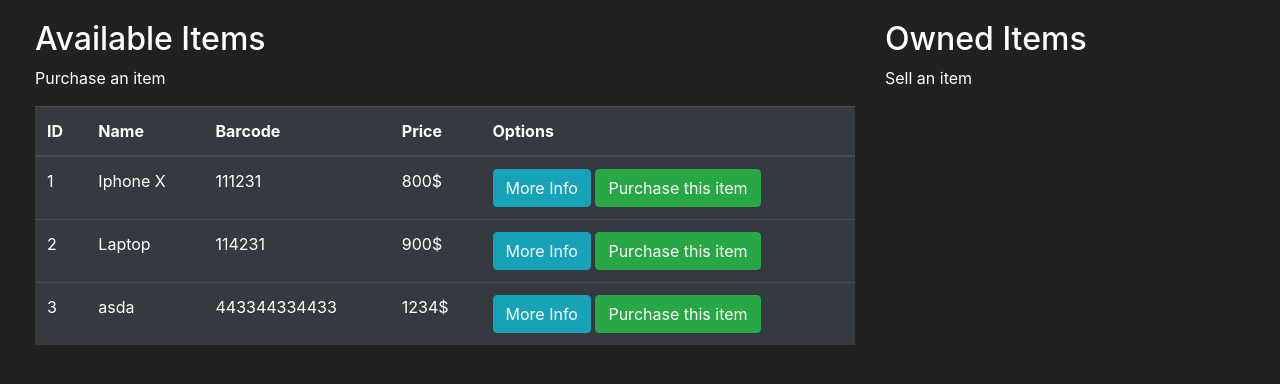
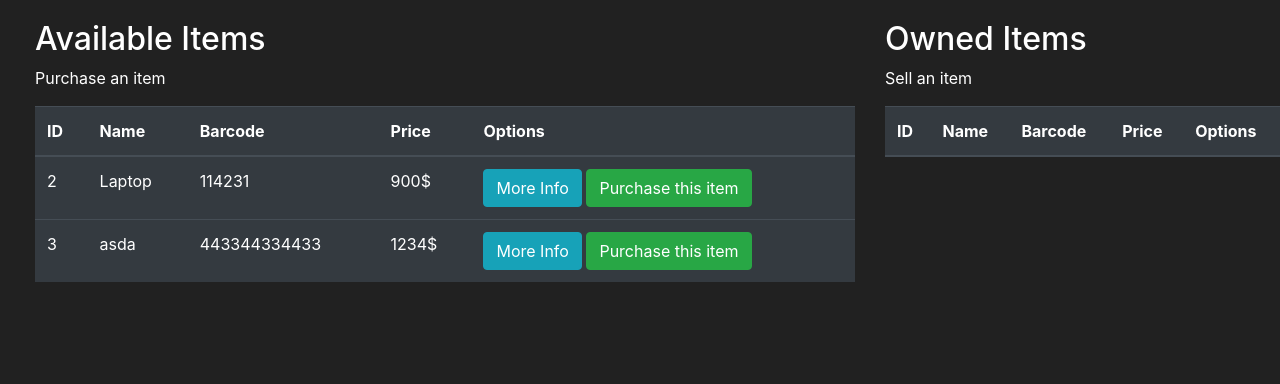
Before and after one commit to Bunyod16/marketplace_flask, a Flask app: page /market in a window 1280 px wide. Shown: the part 56-440 px from the top of the page. Run offline with Flask 2, Linux system fonts and the light colour scheme; a user stored in the database is signed in; data comes from the database, SQL or seed files in the repository; both versions use the stored data as it was after the commit; lists and menus that the app fills with data are empty; some libraries are stand-ins or nearby versions.

Commit message:
User can sell owned items

```diff
--- a/market/forms.py
+++ b/market/forms.py
@@ -16,6 +16,9 @@ class RegisterForm(FlaskForm):
 		if email_address:
 			raise ValidationError('Email address already used')
 
+	def can_purchase(self, item_object):
+		return self.budget >= item_object.price
+
 	username = StringField(label='User Name:', validators=[Length(min=2,max=30), DataRequired()])
 	email_address = StringField(label='Email:', validators=[Email(), DataRequired()])
 	password1 = PasswordField(label='Password:', validators=[Length(min=6), DataRequired()])
--- a/market/models.py
+++ b/market/models.py
@@ -20,9 +20,13 @@ class User(db.Model, UserMixin):
 			return f'{str(self.budget)[:-3]},{str(self.budget)[-3:]}$'
 		else:
 			return f'{self.budget}$'
+
 	@property
 	def password(self):
 		return self.password()
+
+	def can_purchase(self, item_obj):
+		return (self.budget >= item_obj.price)
 
 	@password.setter
 	def password(self, plain_text_password):
--- a/market/routes.py
+++ b/market/routes.py
@@ -1,7 +1,7 @@
 from market import app
 from flask import render_template, redirect, url_for, flash, request
 from market.models import Item, User
-from market.forms import RegisterForm, LoginForm, Purchase_Item_Form
+from market.forms import RegisterForm, LoginForm, Purchase_Item_Form, Sell_Item_Form
 from market import db
 from flask_login import login_user, logout_user, login_required, current_user
 
@@ -14,15 +14,32 @@ def home_page():
 @login_required
 def market_page():
 	purchase_form = Purchase_Item_Form()
+	sell_form = Sell_Item_Form()
 	if request.method == 'POST':
 		purchased_item = request.form.get('purchased_item')
 		p_item_object = Item.query.filter_by(name=purchased_item).first()
 		if p_item_object:
-			p_item_object.owner = current_user.id
-			current_user.budget = current_user.budget - p_item_object.price
-			db.session.commit()
-	items = Item.query.all()
-	return render_template("market.html", items=items, purchase_form=purchase_form)
+				if (current_user.can_purchase(p_item_object)):
+					p_item_object.owner = current_user.id
+					current_user.budget = current_user.budget - p_item_object.price
+					db.session.commit()
+					flash(f"You have purchased {p_item_object.name} for {p_item_object.price}", category="success")
+				else:
+					flash(f"You don't have enough funds to purchase {p_item_object.name}", category="danger")
+				purchased_item = request.form.get('purchased_item')
+		sell_item = request.form.get('sell_item')
+		s_item_object = Item.query.filter_by(name=sell_item).first()
+		if s_item_object:
+				current_user.budget += s_item_object.price
+				s_item_object.owner = None
+				db.session.commit()
+				flash(f"You have sold {s_item_object.name} for {s_item_object.price}", category="success")
+		return redirect(url_for('market_page'))
+
+	if request.method == 'GET':
+		items = Item.query.filter_by(owner=None)
+		owned_items = Item.query.filter_by(owner=current_user.id)
+		return render_template("market.html", items=items, purchase_form=purchase_form, sell_form=sell_form, owned_items=owned_items)
 
 @app.route('/register', methods=['GET', 'POST'])
 def register_page():
--- a/market/templates/includes/items_modals.html
+++ b/market/templates/includes/items_modals.html
@@ -49,7 +49,7 @@
 		<form method="POST">
 			{{ purchase_form.hidden_tag() }}
 		<h4 class="text-center">
-			Purchase this item for {{item.name}} for {{item.price}}$?
+			Purchase this item {{item.name}} for {{item.price}}$?
 		</h4>
 		<h6 class="text-center">
 			*clicking purchase will buy this item
@@ -67,3 +67,41 @@
   </div>
  </div>
 </div>
+
+
+<div class="modal fade" id="Confirm_Sell-{{item.id}}"
+		tabindex="-1"
+  		aria-labelledby="exampleModalLabel" aria-hidden="true">
+<div class="modal-dialog">
+ <div class="modal-content">
+   <div class="modal-header">
+	 <h5 class="modal-title" id="ModalLabel">
+	   {{item.name}}
+   </h5>
+	 <button type="button" class="close"
+			 data-dismiss="modal" aria-label="Close">
+	   <span aria-hidden="true">x</span>
+	 </button>
+   </div>
+   <div class="modal-body">
+		<form method="POST">
+			{{ sell_form.hidden_tag() }}
+		<h4 class="text-center">
+			Sell this item {{item.name}} for {{item.price}}$?
+		</h4>
+		<h6 class="text-center">
+			*clicking sell will put this item for sale
+		</h6>
+		<br>
+		<input id="sell_item" name="sell_item" type="hidden" value="{{item.name}}">
+		{{ sell_form.submit(class="btn btn-outline-success btn-block") }}
+		</form>
+   </div>
+   <div class="modal-footer">
+	 <button type="button" class="btn btn-secondary"
+			 data-dismiss="modal">Close
+	 </button>
+   </div>
+  </div>
+ </div>
+</div>
--- a/market/templates/market.html
+++ b/market/templates/market.html
@@ -36,6 +36,33 @@ Market Page
    </div>
    <div class="col-4">
 	   <h2>Owned Items</h2>
-		<p>Sell an item</p></div>
+		<p>Sell an item</p>
+      <table class="table table-hover table-dark">
+         <thead>
+            <tr>
+               <th scope="col">ID</th>
+               <th scope="col">Name</th>
+               <th scope="col">Barcode</th>
+               <th scope="col">Price</th>
+               <th scope="col">Options</th>
+            </tr>
+         </thead>
+         <tbody>
+            {% for item in owned_items %}
+			{% include 'includes/items_modals.html' %}
+            <tr>
+               <td>{{item.id}}</td>
+               <td>{{item.name}}</td>
+               <td>{{item.barcode}}</td>
+               <td>{{item.price}}$</td>
+               <td>
+                  <button class="btn btn-outline btn-info" data-toggle="modal" data-target="#Modal-MoreInfo-{{item.id}}">More Info</button>
+                  <button class="btn btn-outline btn-danger" data-toggle="modal" data-target="#Confirm_Sell-{{item.id}}">Sell</button>
+               </td>
+            </tr>
+            {% endfor %}
+         </tbody>
+      </table>
+   </div>
 </div>
 {% endblock %}
```
Also changed, not shown: market/market.db.
